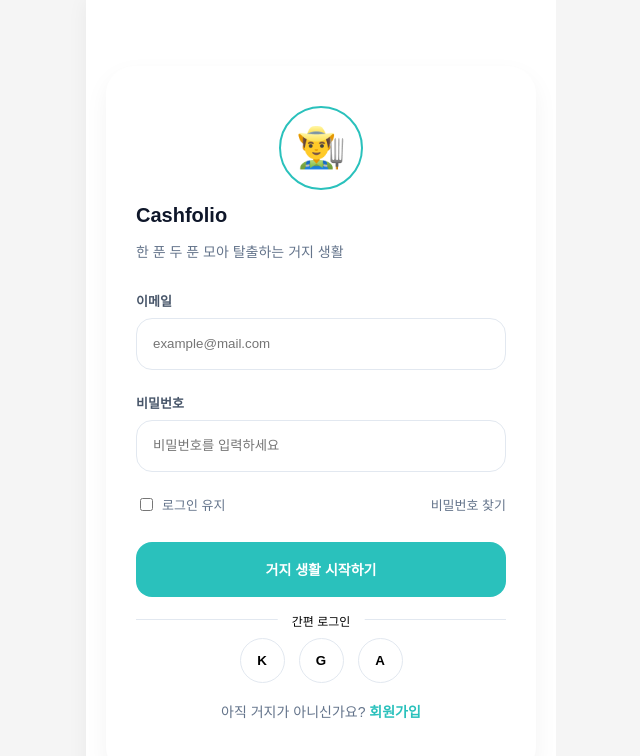
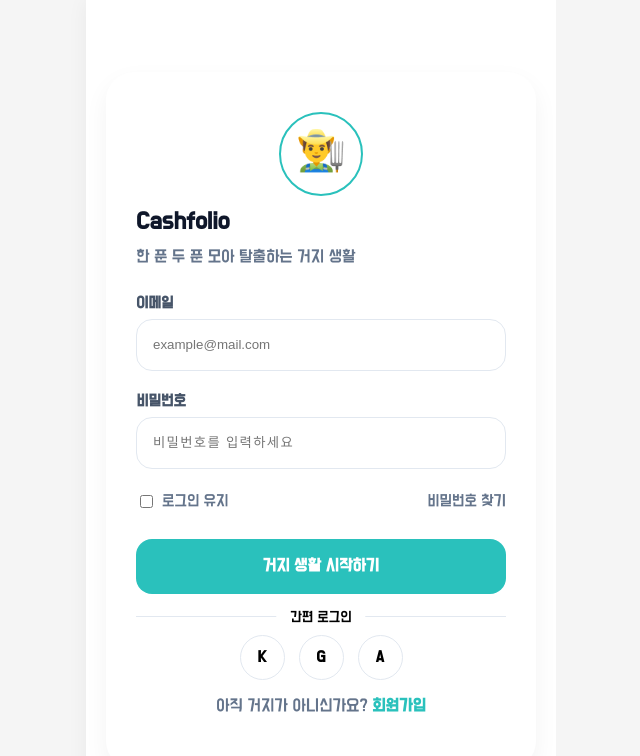
Before and after one commit to KB-Cashfolio/Cashfolio-FE, a Vue app: page /login in a window 1280 px wide. Shown: the top 756 px of the page, without its empty margins (339-979 px from the left). Built offline with nearby package versions, Linux system fonts and the light colour scheme; what v-calendar would draw is missing.

Commit message:
style : 폰트 추가 및 스타일 수정

```diff
--- a/src/App.vue
+++ b/src/App.vue
@@ -46,6 +46,14 @@ watchEffect(() => {
 </template>
 
 <style>
+@font-face {
+  font-family: 'BaeminJua'; /* 내가 정한 폰트 이름 */
+  src:
+    url('@/assets/fonts/BMJUA.woff2') format('woff2'),
+    url('@/assets/fonts/BMJUA.ttf') format('truetype');
+  font-weight: normal;
+  font-style: normal;
+}
 body {
   margin: 0;
   background-color: var(--color-bg-outside);
--- /dev/null
+++ b/src/assets/css/global.css
@@ -0,0 +1,10 @@
+@font-face {
+  font-family: 'BaeminDohyeon';
+  src: url('@/assets/fonts/BMDOHYEON_otf.otf') format('opentype');
+  font-weight: 100;
+  font-style: normal;
+}
+
+* {
+  font-family: 'BaeminDohyeon', 'Pretendard', sans-serif !important;
+}
--- a/src/assets/css/login.css
+++ b/src/assets/css/login.css
@@ -45,6 +45,7 @@
   border: 1px solid var(--color-border);
   background: var(--color-bg);
   transition: all 0.2s ease;
+  font-family: 'Pretendard', sans-serif;
 }
 
 .input-group input:focus {
--- a/src/chart/ChartView.vue
+++ b/src/chart/ChartView.vue
@@ -146,16 +146,19 @@ const fetchData = async () => {
     const tempColorMap = {}
     const tempOrderMap = {} // ✨ 순서 맵 임시 변수
 
-    const expColors = ['#2AC1BC', '#4FD1CC', '#7EDBD7', '#AEE8E5', '#D9F5F3']
+    const expColors = [
+      '#7F1D1D', // 가장 진한 (딥 레드)
+      '#DC2626', // 중간 (선명한 레드)
+      '#EF4444', // 기준 (메인 레드)
+      '#FCA5A5', // 밝은 레드
+      '#FEE2E2', // 아주 연한
+    ]
     const incColors = [
-      '#1d4ed8',
-      '#0ea5e9',
-      '#14b8a6',
-      '#84cc16',
-      '#f59e0b',
-      '#3b82f6',
-      '#10b981',
-      '#8b5cf6',
+      '#0F766E', // 가장 진한 (딥 민트)
+      '#14B8A6', // 중간 (선명)
+      '#2AC1BC', // 기준 컬러
+      '#5EEAD4', // 밝은 민트
+      '#CCFBF1',
     ]
 
     let expIdx = 0
--- a/src/chart/TransactionListModal.vue
+++ b/src/chart/TransactionListModal.vue
@@ -6,14 +6,19 @@ defineProps({
     type: Array,
     default: () => [],
   },
-});
+  // 수입/지출 구분 prop 추가 ('expense' | 'income')
+  type: {
+    type: String,
+    default: 'expense',
+  },
+})
 
-const emit = defineEmits(['close']);
+const emit = defineEmits(['close'])
 
 // Helper to format numbers with commas
 const formatAmount = (amount) => {
-    return Number(amount).toLocaleString();
-};
+  return Number(amount).toLocaleString()
+}
 </script>
 
 <template>
@@ -21,7 +26,7 @@ const formatAmount = (amount) => {
     <div v-if="show" class="modal-overlay" @click.self="emit('close')">
       <div class="modal-panel">
         <header class="modal-header">
-                    <h3>{{ title }} 지출 내역</h3>
+          <h3>{{ title }} {{ type === 'income' ? '수입' : '지출' }} 내역</h3>
           <button class="close-btn" @click="emit('close')">&times;</button>
         </header>
         <div class="modal-content">
@@ -33,11 +38,13 @@ const formatAmount = (amount) => {
                   <p class="tx-memo">{{ tx.memo || '메모 없음' }}</p>
                 </div>
               </div>
-                            <p class="tx-amount">-{{ formatAmount(tx.amount) }}원</p>
+              <p class="tx-amount" :class="type">
+                {{ type === 'income' ? '+' : '-' }}{{ formatAmount(tx.amount) }}원
+              </p>
             </div>
           </div>
           <div v-else class="empty-state">
-                        <p>해당 카테고리의 지출 내역이 없습니다.</p>
+            <p>해당 카테고리의 {{ type === 'income' ? '수입' : '지출' }} 내역이 없습니다.</p>
           </div>
         </div>
       </div>
@@ -46,7 +53,7 @@ const formatAmount = (amount) => {
 </template>
 
 <style scoped>
-/* Basic modal styles, inspired by DeleteConfirmModal */
+/* 기존 모달 스타일 유지 */
 .modal-overlay {
   position: fixed;
   top: 0;
@@ -61,7 +68,6 @@ const formatAmount = (amount) => {
   z-index: 999;
   padding: 20px;
 }
-
 .modal-panel {
   background: #fff;
   width: 100%;
@@ -74,7 +80,6 @@ const formatAmount = (amount) => {
   flex-direction: column;
   max-height: 80vh;
 }
-
 .modal-header {
   display: flex;
   justify-content: space-between;
@@ -83,14 +88,12 @@ const formatAmount = (amount) => {
   border-bottom: 1px solid #e2e8f0;
   flex-shrink: 0;
 }
-
 .modal-header h3 {
   margin: 0;
   font-size: 18px;
   font-weight: 800;
   color: #0f172a;
 }
-
 .close-btn {
   background: none;
   border: none;
@@ -100,19 +103,16 @@ const formatAmount = (amount) => {
   padding: 0;
   line-height: 1;
 }
-
 .modal-content {
   padding: 8px 24px 24px;
   overflow-y: auto;
 }
-
 .transaction-list {
   display: flex;
   flex-direction: column;
   gap: 12px;
   margin-top: 16px;
 }
-
 .transaction-item {
   display: flex;
   justify-content: space-between;
@@ -120,41 +120,44 @@ const formatAmount = (amount) => {
   padding: 12px 0;
   border-bottom: 1px solid #f1f5f9;
 }
-
 .transaction-item:last-child {
   border-bottom: none;
 }
-
 .tx-left {
   display: flex;
   align-items: center;
   gap: 12px;
 }
-
 .tx-date {
   font-size: 14px;
   font-weight: 600;
   color: #334155;
   margin: 0 0 4px;
 }
-
 .tx-memo {
   font-size: 13px;
   color: #64748b;
   margin: 0;
 }
-
-.tx-amount {
-    font-size: 15px;
-    font-weight: 700;
-    color: #e11d48;
-    white-space: nowrap;
-}
-
 .empty-state {
   text-align: center;
   padding: 40px 20px;
   color: #94a3b8;
+}
+
+/* 금액 폰트 공통 */
+.tx-amount {
+  font-size: 15px;
+  font-weight: 700;
+  white-space: nowrap;
+}
+
+/* 수입, 지출에 따른 색상 분기 */
+.tx-amount.expense {
+  color: #e11d48; /* 빨간색 */
+}
+.tx-amount.income {
+  color: #1d4ed8; /* 파란색 */
 }
 
 /* Animation */
@@ -162,23 +165,18 @@ const formatAmount = (amount) => {
 .fade-leave-active {
   transition: opacity 0.3s;
 }
-
 .fade-enter-from,
 .fade-leave-to {
   opacity: 0;
 }
-
 @keyframes slideUp {
   from {
     transform: translateY(20px);
     opacity: 0;
   }
-
   to {
     transform: translateY(0);
     opacity: 1;
   }
 }
 </style>
-
-export default Modal
--- a/src/login/LoginView.vue
+++ b/src/login/LoginView.vue
@@ -33,7 +33,7 @@
             :class="{ 'error-border': loginErrors.password, shake: loginShake.password }"
             @blur="auth.validateLogin('password')"
           />
-          <p v-if="loginErrors.password">{{ loginErrors.password }}</p>
+          <p v-if="loginErrors.password" class="error-text">{{ loginErrors.password }}</p>
         </div>
 
         <div class="form-options">
@@ -103,13 +103,28 @@ const handleLogin = async () => {
 const closeAlert = () => {
   isAlertShow.value = false
   if (loginSucceeded.value) {
-    // router.push('/') 대신 페이지 전체를 새로고침하며 이동
     window.location.href = '/'
   }
 }
 </script>
 
 <style scoped>
+/* 🔥 입력창 폰트 긴급 수정 (도현체 탈출) */
+input {
+  /* 입력할 때는 글자가 잘 보여야 하므로 Pretendard 적용 */
+  font-family: 'Pretendard', sans-serif !important;
+}
+
+input[type='password'] {
+  /* 비밀번호 점(●)이 뭉치지 않게 자간 조절 */
+  letter-spacing: 0.1em;
+}
+
+input::placeholder {
+  /* 힌트 텍스트도 깔끔하게 */
+  font-family: 'Pretendard', sans-serif !important;
+}
+
 /* 🔥 흔들림 애니메이션 */
 @keyframes shake {
   0%,
@@ -178,6 +193,35 @@ const closeAlert = () => {
   gap: var(--space-lg);
 }
 
+.input-group {
+  display: flex;
+  flex-direction: column;
+  gap: 8px;
+  text-align: left;
+}
+
+.input-group label {
+  font-size: 13px;
+  font-weight: 600;
+  color: #475569;
+}
+
+.input-group input {
+  height: 50px;
+  padding: 0 16px;
+  border-radius: var(--radius-md);
+  border: 1px solid var(--color-border);
+  background: var(--color-bg);
+  transition: all 0.2s ease;
+}
+
+.input-group input:focus {
+  outline: none;
+  border-color: var(--color-primary);
+  background: var(--color-white);
+  box-shadow: 0 0 0 4px var(--color-primary-alpha);
+}
+
 /* 옵션 영역 */
 .form-options {
   display: flex;
@@ -218,7 +262,6 @@ const closeAlert = () => {
 .login-btn:active {
   transform: scale(0.98);
 }
-
 .login-btn:disabled {
   opacity: 0.6;
   cursor: not-allowed;
@@ -230,7 +273,6 @@ const closeAlert = () => {
   text-align: center;
 }
 
-/* 구분선 */
 .divider {
   position: relative;
   margin-bottom: var(--space-lg);
@@ -248,7 +290,6 @@ const closeAlert = () => {
   color: var(--color-text-guide);
 }
 
-/* 🔥 소셜 로그인 */
 .social-links {
   display: flex;
   justify-content: center;
@@ -267,11 +308,6 @@ const closeAlert = () => {
   transition: transform 0.1s ease;
 }
 
-.social-btn:active {
-  transform: scale(0.95);
-}
-
-/* 회원가입 유도 */
 .signup-prompt {
   font-size: var(--text-md);
   color: var(--color-text-sub);
--- a/src/main.js
+++ b/src/main.js
@@ -10,6 +10,7 @@ import 'v-calendar/style.css'
 // CSS 파일 로드 (변수 -> 공통 스타일)
 import '@/assets/css/variables.css'
 import '@/assets/css/login.css'
+import '@/assets/css/global.css'
 
 const app = createApp(App)
 
```
Also changed, not shown: src/assets/fonts/BMDOHYEON_otf.otf (added). Lines whose indentation alone changed are shown as unchanged.
